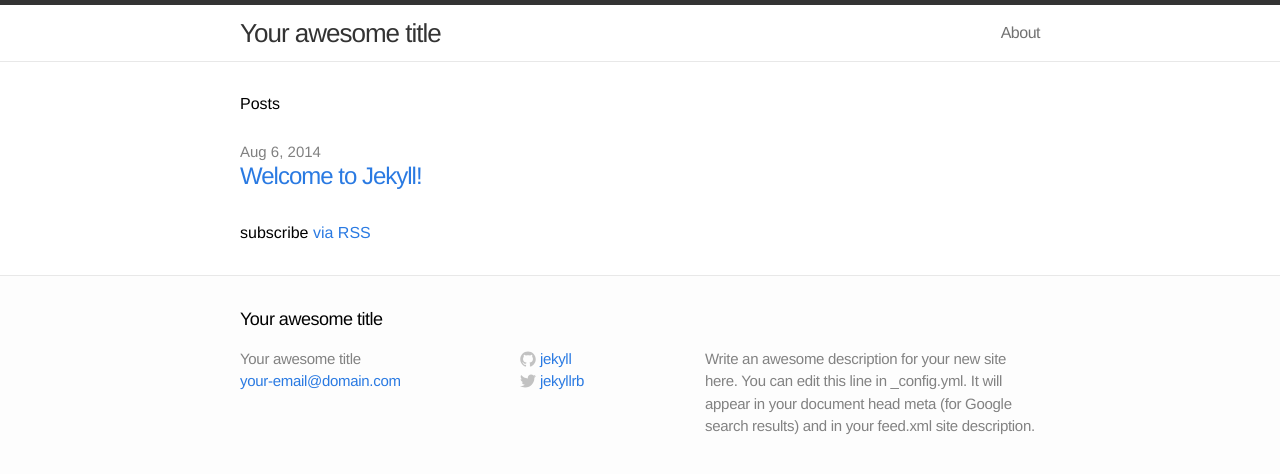
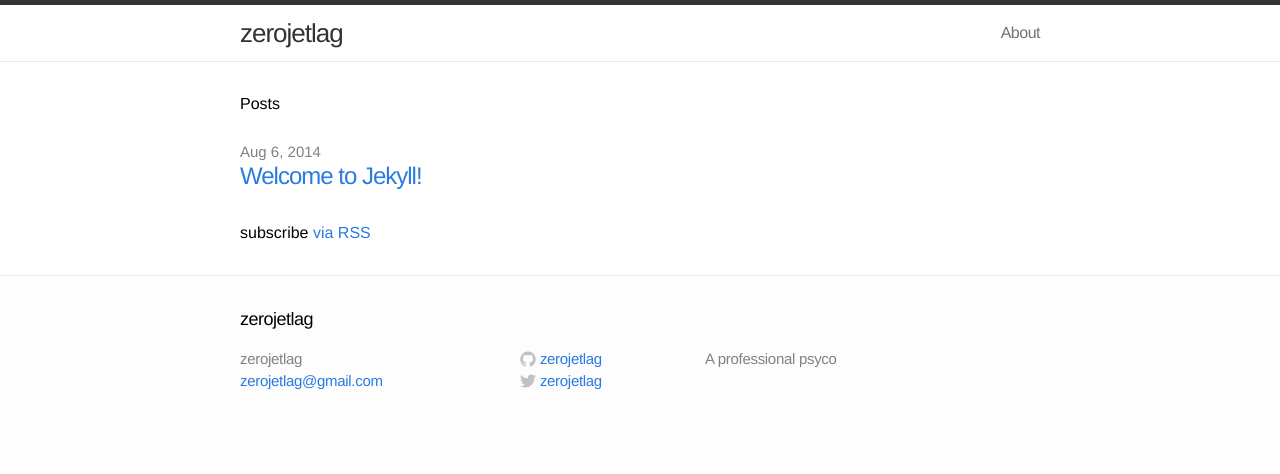
Before and after one commit to zerojetlag/jekyll_blog, a Jekyll site: the page built from index.html, in a window 1280 px wide. Shown: the top 474 px of the page. Built offline with Jekyll 4.4.1, drawn with Linux system fonts in a browser that asks for light colours.

```diff
--- a/_config.yml
+++ b/_config.yml
@@ -1,11 +1,11 @@
 # Site settings
-title: Your awesome title
-email: your-email@domain.com
-description: "Write an awesome description for your new site here. You can edit this line in _config.yml. It will appear in your document head meta (for Google search results) and in your feed.xml site description."
+title: zerojetlag
+email: zerojetlag@gmail.com
+description: "A professional psyco"
 baseurl: ""
-url: "http://yourdomain.com"
-twitter_username: jekyllrb
-github_username:  jekyll
+url: "http://zerojetlag.com"
+twitter_username: zerojetlag
+github_username:  zerojetlag
 
 # Build settings
 markdown: kramdown
```
